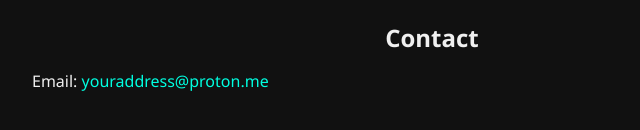
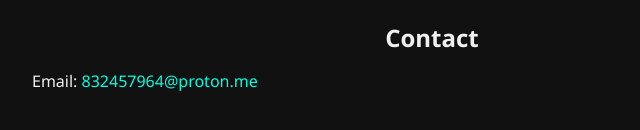
Before and after one commit to 57258963/defragyourmind, a plain HTML site: page defragyourmind_site/index.html in a window 1280 px wide. Shown: the part 242-372 px from the top of the page, 208-848 px from the left. Drawn offline with Linux system fonts and the light colour scheme.

Commit message:
Update index.html

```diff
--- a/defragyourmind_site/index.html
+++ b/defragyourmind_site/index.html
@@ -18,7 +18,7 @@
     </section>
     <section id="contact">
       <h2>Contact</h2>
-      <p>Email: <a href="mailto:youraddress@proton.me">youraddress@proton.me</a></p>
+      <p>Email: <a href="mailto:832457964@proton.me">832457964@proton.me</a></p>
     </section>
   </main>
 </body>
```
